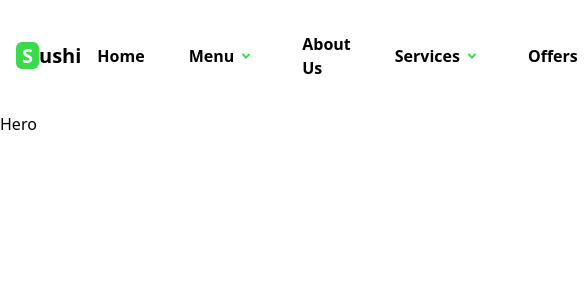
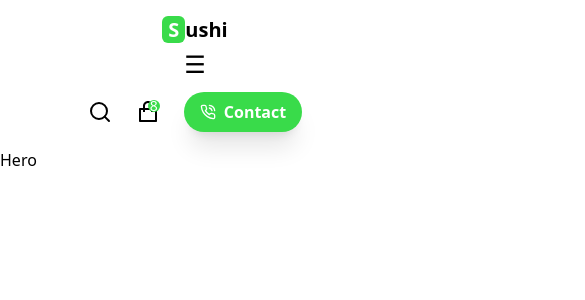
Before and after one commit to Moyo-Made/SUSHI, a React (Vite) app: page / in a window 390 px wide. Shown: the top 300 px of the page, 585 px wide, since content can reach past the window. Built offline with nearby package versions, Linux system fonts and the light colour scheme.

Commit message:
Navigation bar

```diff
--- a/src/Components/Navbar.jsx
+++ b/src/Components/Navbar.jsx
@@ -6,14 +6,16 @@ import { LuPhoneCall } from "react-icons/lu";
 import { RiArrowDropDownLine } from "react-icons/ri";
 
 function Navbar() {
+	const [openMenu, setOpenMenu] = useState(false);
 	const [open, setOpen] = useState(false);
 	const [activeLink, setActiveLink] = useState(null);
 
 	const handleClick = (index) => {
 		setActiveLink(index);
+		setOpenMenu(false);
 	};
 	return (
-		<div className="flex items-center justify-evenly p-4">
+		<div className="flex flex-col md:flex-row items-center justify-evenly p-4">
 			{/* Logo */}
 			<h1 className="text-xl font-bold">
 				<span className="bg-[#39DB4A] bg-origin-border rounded-md px-1.5 text-white">
@@ -21,9 +23,22 @@ function Navbar() {
 				</span>
 				ushi
 			</h1>
+			{/* Menu Icon for Small Screens */}
+			<div className="md:hidden">
+				<button
+					onClick={() => setOpenMenu(!openMenu)}
+					className="text-2xl hover:bg-[#eae8e8] p-1 rounded-md focus:outline-none"
+				>
+					☰
+				</button>
+			</div>
 
 			{/* Navigation Links */}
-			<div className="flex items-center space-x-3 font-bold">
+			<div
+				className={`flex md:flex  items-center space-x-3 font-bold  ${
+					openMenu ? "flex-col md:flex-row" : "hidden"
+				}`}
+			>
 				<a
 					href=""
 					className={`p-4 ${
@@ -73,7 +88,7 @@ function Navbar() {
 			</div>
 
 			{/* Search, cart, contact */}
-			<div className="flex space-x-6">
+			<div className="flex mt-4 md:mt-0 space-x-6 ">
 				<div className="text-2xl">
 					<FiSearch />
 				</div>
```
